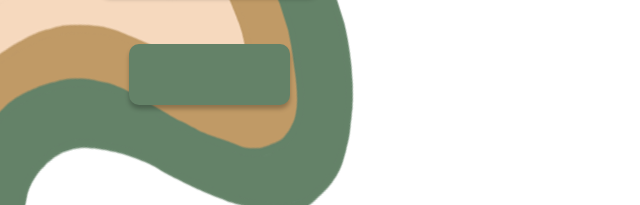
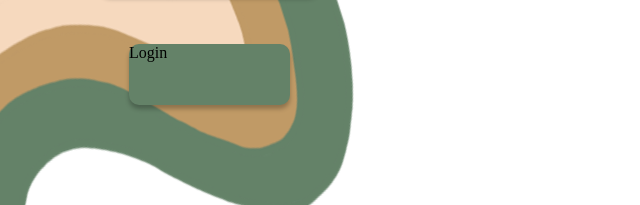
Before and after one commit to adoniar/dig4172, a plain HTML site: page login.html in a window 1280 px wide. Shown: the part 499-704 px from the top of the page, 0-640 px from the left. Drawn offline with Linux system fonts and the light colour scheme.

Commit message:
adjusted the login buttion

```diff
--- a/login.html
+++ b/login.html
@@ -23,6 +23,7 @@
   <div style="left: 112px; top: 256px; position: absolute; color: white; font-size: 48px; font-family: Bungee; font-weight: 400; word-wrap: break-word">Log In</div>
   <div style="width: 161px; height: 61px; left: 121px; top: 535px; position: absolute; background: #648268; box-shadow: 0px 4px 4px rgba(0, 0, 0, 0.25); border-radius: 10px" onclick="redirectToHomepage()">
     <div style="left: 171px; top: 556px; position: absolute; color: white; font-size: 16px; font-family: Bungee; font-weight: 400; word-wrap: break-word; cursor: pointer;">Log in</div>
+    <label for="Log-in">Login</label>
 </div>
   <img style="width: 104px; height: 104px; left: 149px; top: 121px; position: absolute;" src="images/picture_01.png" />
 </div>
```
